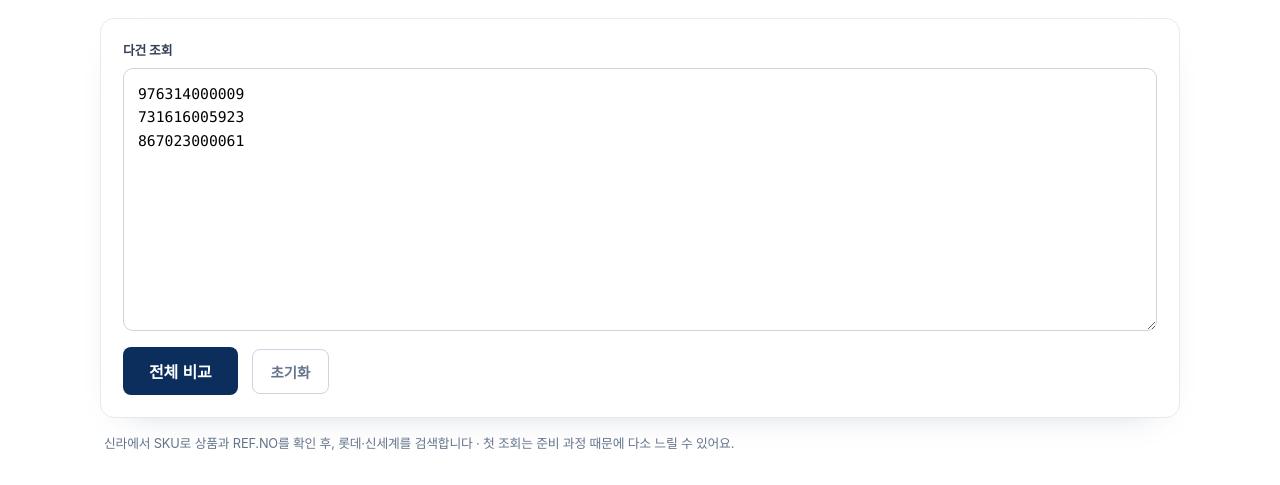
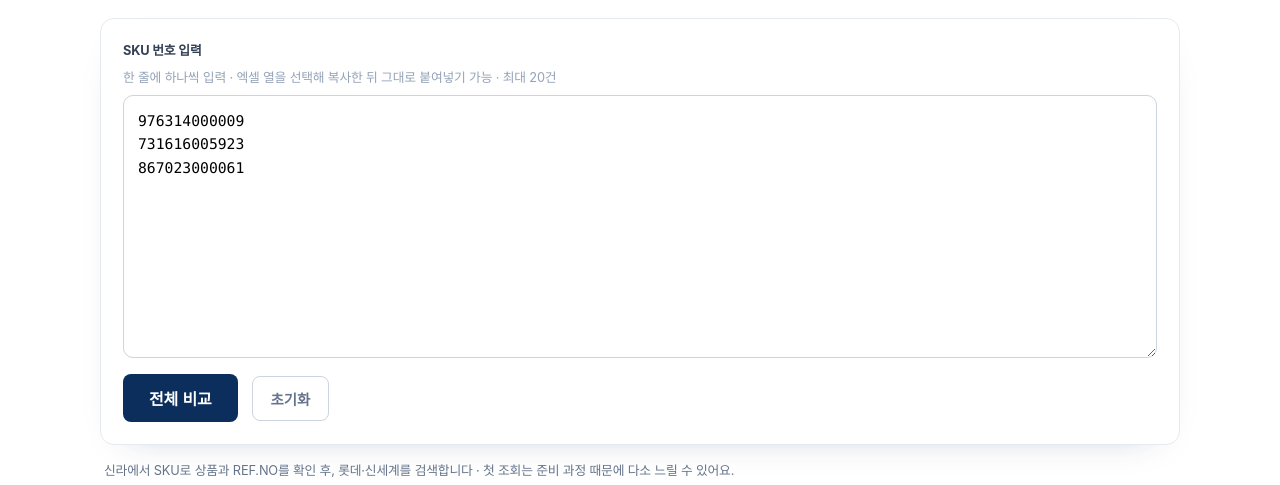
Before and after one commit to jongho1972/smart-duty-free, a FastAPI app: page / in a window 1280 px wide. Shown: the part 179-664 px from the top of the page. Run offline with FastAPI, Linux system fonts and the light colour scheme; some web fonts are replaced.

Commit message:
dfprice: '다건 조회' 레이블을 SKU 입력 안내로 변경 + 엑셀 붙여넣기 안내 추가
Co-Authored-By: Claude Sonnet 4.6 <noreply@anthropic.com>

```diff
--- a/app/static/style.css
+++ b/app/static/style.css
@@ -139,6 +139,7 @@ main { max-width: 1120px; margin: 0 auto; padding: 18px 20px 20px; }
   font-weight: 700;
   color: var(--slate-700);
 }
+.field-desc { font-size: var(--fs-caption); color: var(--slate-400); margin: 0; }
 .spinner {
   display: none;
   position: absolute;
--- a/app/templates/index.html
+++ b/app/templates/index.html
@@ -57,7 +57,8 @@
   <main>
     <form id="batch-form" class="batch-card" autocomplete="off">
       <div class="field">
-        <label for="batch-input">다건 조회</label>
+        <label for="batch-input">SKU 번호 입력</label>
+        <p class="field-desc">한 줄에 하나씩 입력 · 엑셀 열을 선택해 복사한 뒤 그대로 붙여넣기 가능 · 최대 20건</p>
         <textarea id="batch-input" rows="10" placeholder="예)&#10;976314000009&#10;731616005923&#10;867023000061">976314000009
 731616005923
 867023000061</textarea>
```
